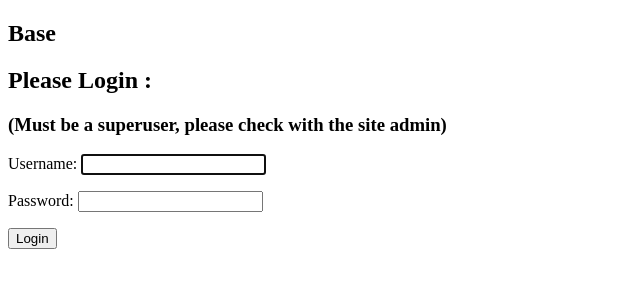
After one commit to PratikGarai/Blog-Django, a Django app: page /accounts/login/ in a window 1280 px wide. The commit adds this page. Shown: the top 300 px of the page, without its empty margins (0-640 px from the left). Run offline with Django 3.2, Linux system fonts and the light colour scheme.

Commit message:
Added the login page

```diff
--- a/Blog/Blog/urls.py
+++ b/Blog/Blog/urls.py
@@ -4,4 +4,4 @@ from django.urls import path, include
 urlpatterns = [
     path('admin/', admin.site.urls),
     path('', include('BlogApp.urls'), name = "BlogApp"),
-]
+    ]
--- a/Blog/BlogApp/templates/base.html
+++ b/Blog/BlogApp/templates/base.html
@@ -5,5 +5,8 @@
 		<title></title>
 	</head>
 	<body>
+		<h2>Base</h2>
+		{% block content %}
+		{% endblock %}
 	</body>
 </html>
--- /dev/null
+++ b/Blog/BlogApp/templates/registration/login.html
@@ -0,0 +1,18 @@
+{% extends 'base.html' %}
+
+{% block content %}
+<div class = "jumbotron">
+	<h2>Please Login :</h2>
+	<h3>(Must be a superuser, please check with the site admin)</h3>
+
+	{% if form.errors %}
+		<p> Your username and password didn't match! Please try again. </p>
+	{% endif %}
+	<form action="{% url 'BlogApp:login' %}" method="POST" >
+		{% csrf_token %}
+		{{ form.as_p }}
+		<input type="submit" value="Login" class="btn btn-primary">
+		<input type="hidden" name="next" value="{{ next }}">
+	</form>
+</div>
+{% endblock %}
--- a/Blog/BlogApp/urls.py
+++ b/Blog/BlogApp/urls.py
@@ -1,6 +1,7 @@
 from django.urls import path
 from django.conf.urls import url
 from . import views
+from django.contrib.auth.views import LoginView, LogoutView
 
 app_name = 'BlogApp'
 
@@ -16,4 +17,6 @@ urlpatterns = [
         path('comment/<int:pk>/approve/', views.comment_approve, name="Comment-Approve"),
         path('comment/<int:pk>/remove/', views.comment_remove, name="Comment-Remove"),
         path('article/<int:pk>/publish/', views.article_publish, name="Article-Publish"),
+        path('accounts/login/', LoginView.as_view(), name = 'login'),
+        path('accounts/logout/', LogoutView.as_view(), name = 'logout', kwargs={'next_page':'/'}),
         ]
```
Also changed, not shown: Blog/BlogApp/templates/registration/logout.html (added).
